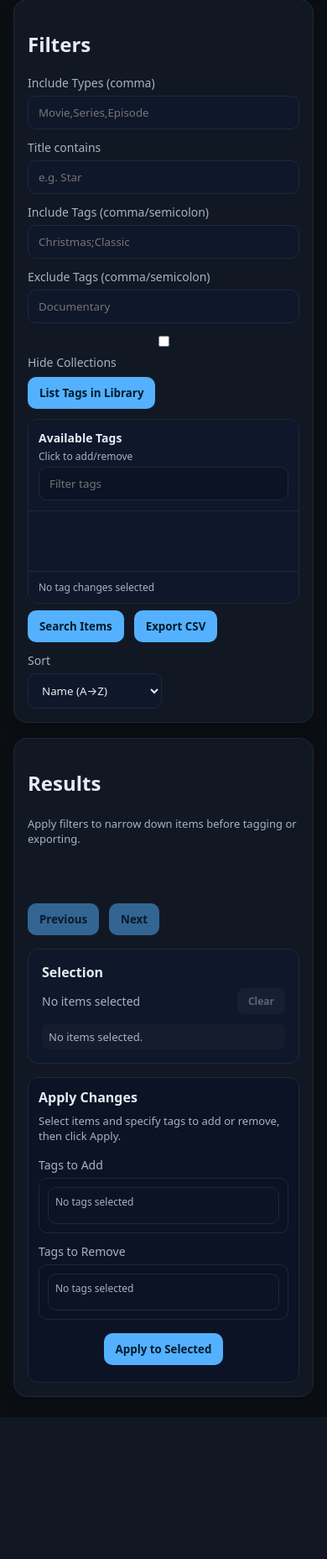
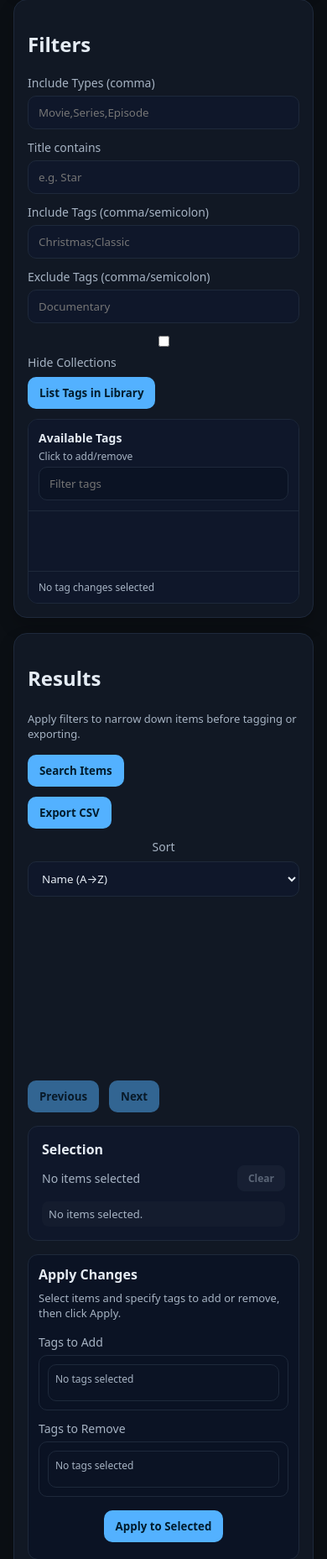
Before and after one commit to EoghannIrving/jellyfin-tag-ui, a Flask app: page / in a window 390 px wide. Shown: the part 629-2486 px from the top of the page at 84% size. Before the commit the page ends 2317 px from the top, so only its background shows below. Run offline with Flask 3, Linux system fonts and the light colour scheme.

Commit message:
Refactor layout and styling for results section; adjust limit handling in API and state management

```diff
--- a/docker-compose.yml
+++ b/docker-compose.yml
@@ -1,4 +1,3 @@
-version: "3.8"
 services:
   jellyfin-tag-ui:
     build: .
--- a/static/js/state.js
+++ b/static/js/state.js
@@ -1,6 +1,6 @@
 export const searchState = {
   startIndex: 0,
-  limit: 100,
+  limit: 50,
   total: 0,
   queryKey: "",
   itemsById: new Map(),
--- a/static/styles.css
+++ b/static/styles.css
@@ -14,6 +14,9 @@ h1{ font-size:32px; margin-bottom:16px; }
 .results-section{ display:flex; flex-direction:column; gap:16px; }
 .results-header{ display:flex; flex-direction:column; gap:4px; }
 .results-hint{ margin:0; color:var(--muted); font-size:13px; }
+.results-actions{ display:flex; flex-wrap:wrap; gap:12px; margin-top:12px; align-items:center; }
+.results-actions .sort-control{ margin-left:auto; display:flex; align-items:center; gap:8px; flex: 1 1 220px; justify-content:flex-end; }
+.results-actions .sort-control select{ min-width:200px; }
 .results-layout{ display:grid; grid-template-columns: minmax(0,1fr) minmax(260px, 320px); gap:18px; }
 .results-main{ display:flex; flex-direction:column; gap:12px; min-width:0; }
 
@@ -82,6 +85,12 @@ h1{ font-size:32px; margin-bottom:16px; }
 @media (max-width: 900px){
   .results-layout{ grid-template-columns:1fr; }
   .results-sidebar{ flex-direction:row; flex-wrap:wrap; }
+}
+
+@media (max-width: 640px){
+  .results-actions{ flex-direction:column; align-items:flex-start; }
+  .results-actions .sort-control{ margin-left:0; width:100%; justify-content:flex-start; }
+  .results-actions .sort-control select{ min-width:0; width:100%; }
 }
 .remember-option{ display:flex; flex-direction:column; gap:6px; margin-top:12px; }
 .remember-hint{ margin:0; font-size:12px; color:var(--muted); }
--- a/templates/index.html
+++ b/templates/index.html
@@ -85,7 +85,14 @@
               <div class="tag-panel-footer" id="tagActionSummary" aria-live="polite"></div>
             </div>
           </div>
-          <div class="row">
+        </section>
+      </div>
+
+      <section class="card results-section">
+        <div class="results-header">
+          <h2>Results</h2>
+          <p class="results-hint">Apply filters to narrow down items before tagging or exporting.</p>
+          <div class="results-actions">
             <button id="btnSearch">Search Items</button>
             <button id="btnExport">Export CSV</button>
             <label class="sort-control">Sort
@@ -95,13 +102,6 @@
               </select>
             </label>
           </div>
-        </section>
-      </div>
-
-      <section class="card results-section">
-        <div class="results-header">
-          <h2>Results</h2>
-          <p class="results-hint">Apply filters to narrow down items before tagging or exporting.</p>
         </div>
         <div class="results-layout">
           <div class="results-main">
```
Also changed, not shown: jellyfin_tag_ui/routes/items.py (+4 -4 lines).
